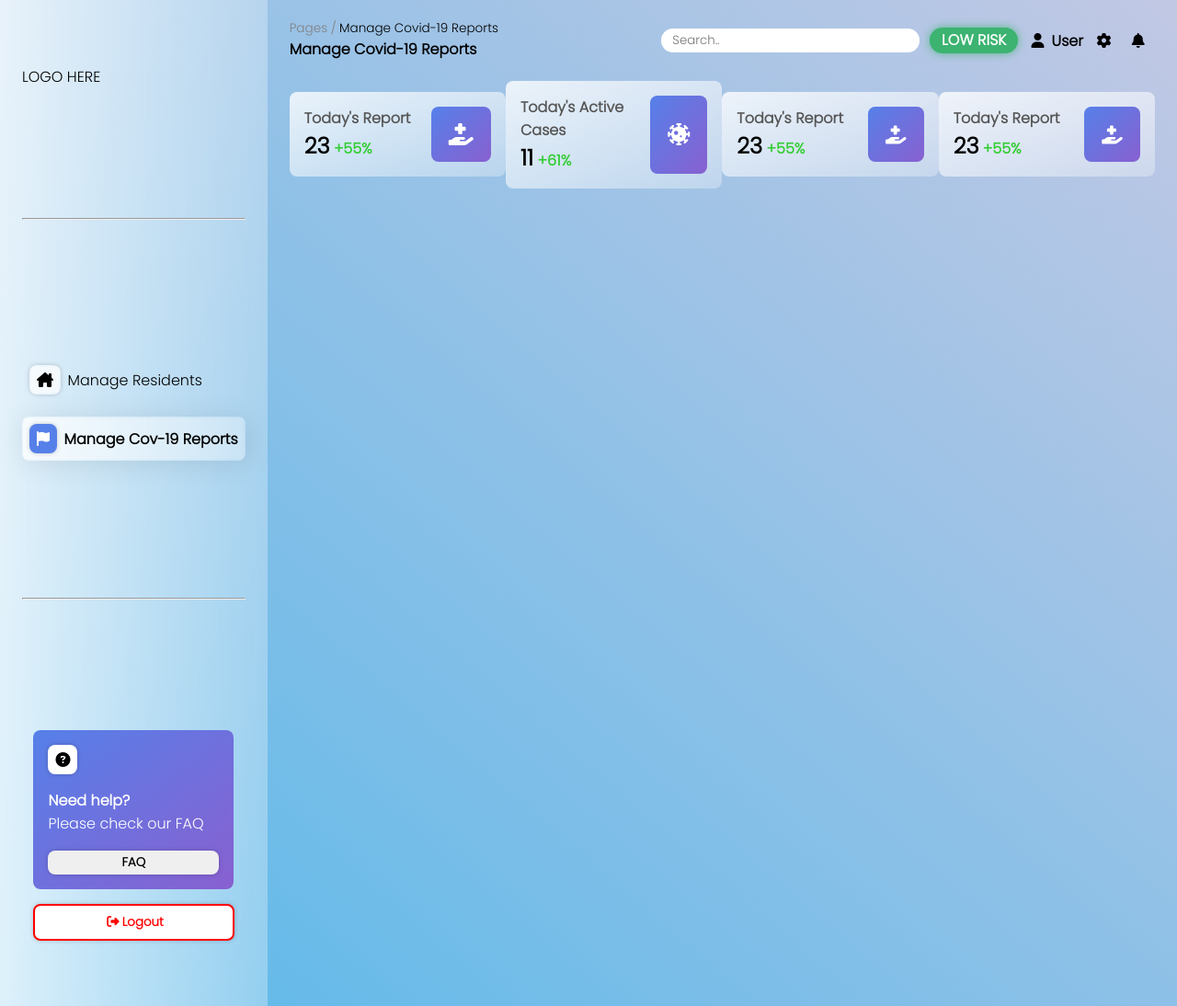
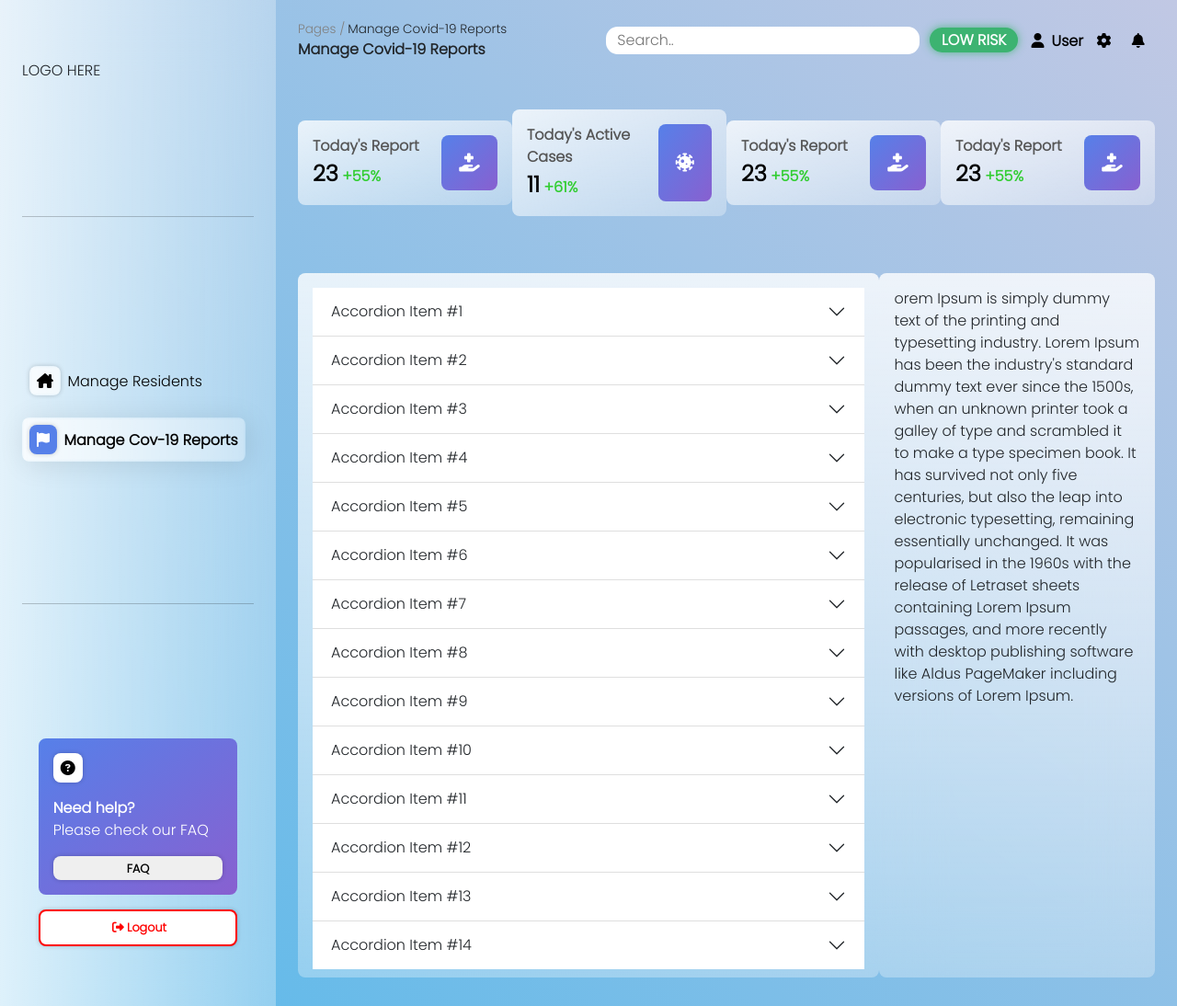
Before and after one commit to mekukun/OC-Team1, a PHP site: page /admin/managecovreport.html in a window 1280 px wide. Shown: the whole page at 92% size. Run offline with PHP 8.4, Linux system fonts and the light colour scheme; some libraries are stand-ins or nearby versions.

Commit message:
Add accordion and Bootstrap CDN

```diff
--- a/admin/managecovreport.html
+++ b/admin/managecovreport.html
@@ -6,23 +6,30 @@
     <meta name="viewport" content="width=device-width, initial-scale=1.0" />
     <title>Manage Covid-19 Reports</title>
     <link
+      href="https://cdn.jsdelivr.net/npm/bootstrap@5.0.2/dist/css/bootstrap.min.css"
+      rel="stylesheet"
+    />
+    <script src="https://cdn.jsdelivr.net/npm/bootstrap@5.0.2/dist/js/bootstrap.bundle.min.js"></script>
+    <link
       rel="stylesheet"
       type="text/css"
       href="../assets/css/stylesheet.css"
     />
     <script
+      rel="preload"
       src="https://kit.fontawesome.com/c2eb2d7176.js"
+      as="script"
       crossorigin="anonymous"
     ></script>
   </head>
   <body>
     <nav>
-      <div class="container">LOGO HERE</div>
+      <div class="icontainer">LOGO HERE</div>
       <hr />
-      <div class="container">
+      <div class="icontainer">
         <a href="manageresidents.html">
           <div class="navcontrol">
-            <i class="fa-solid fa-house-chimney"></i>
+            <i class="fa-solid fa-house-chimney icon-sizing"></i>
             <span>Manage Residents</span>
           </div>
         </a>
@@ -34,9 +41,11 @@
         </a>
       </div>
       <hr />
-      <div class="bottom container">
+      <div class="bottom icontainer">
         <div class="profilebox">
-          <div><i class="fa-solid fa-circle-question"></i></div>
+          <div>
+            <i class="fa-solid fa-circle-question"></i>
+          </div>
           <div class="wordprofilebox">
             <div style="font-weight: bold"><span>Need help?</span></div>
             <div><span>Please check our FAQ</span></div>
@@ -90,7 +99,7 @@
                   <span>+55%</span>
                 </div>
               </div>
-              <i class="fa-solid fa-hand-holding-medical fa-xl"></i>
+              <i class="fa-solid fa-hand-holding-medical fa-lg"></i>
             </div>
             <div class="stats">
               <div class="statsbody">
@@ -100,7 +109,7 @@
                   <span>+61%</span>
                 </div>
               </div>
-              <i class="fa-solid fa-virus-covid fa-xl"></i>
+              <i class="fa-solid fa-virus-covid fa-lg"></i>
             </div>
             <div class="stats">
               <div class="statsbody">
@@ -124,11 +133,403 @@
             </div>
           </div>
           <div class="reportboard">
-            <div class="rightreport">
-              <div class="searchreport"></div>
-              <div class="reportlist"></div>
+            <div class="reportlist">
+              <div class="accordion accordion-flush" id="accordionFlushExample">
+                <div class="accordion-item">
+                  <h2 class="accordion-header" id="flush-headingOne">
+                    <button
+                      class="accordion-button collapsed"
+                      type="button"
+                      data-bs-toggle="collapse"
+                      data-bs-target="#flush-collapseOne"
+                      aria-expanded="false"
+                      aria-controls="flush-collapseOne"
+                    >
+                      Accordion Item #1
+                    </button>
+                  </h2>
+                  <div
+                    id="flush-collapseOne"
+                    class="accordion-collapse collapse"
+                    aria-labelledby="flush-headingOne"
+                    data-bs-parent="#accordionFlushExample"
+                  >
+                    <div class="accordion-body">
+                      Placeholder content for this accordion, which is intended
+                      to demonstrate the <code>.accordion-flush</code> class.
+                      This is the first item's accordion body.
+                    </div>
+                  </div>
+                </div>
+                <div class="accordion-item">
+                  <h2 class="accordion-header" id="flush-headingTwo">
+                    <button
+                      class="accordion-button collapsed"
+                      type="button"
+                      data-bs-toggle="collapse"
+                      data-bs-target="#flush-collapseTwo"
+                      aria-expanded="false"
+                      aria-controls="flush-collapseTwo"
+                    >
+                      Accordion Item #2
+                    </button>
+                  </h2>
+                  <div
+                    id="flush-collapseTwo"
+                    class="accordion-collapse collapse"
+                    aria-labelledby="flush-headingTwo"
+                    data-bs-parent="#accordionFlushExample"
+                  >
+                    <div class="accordion-body">
+                      Placeholder content for this accordion, which is intended
+                      to demonstrate the <code>.accordion-flush</code> class.
+                      This is the second item's accordion body. Let's imagine
+                      this being filled with some actual content.
+                    </div>
+                  </div>
+                </div>
+                <div class="accordion-item">
+                  <h2 class="accordion-header" id="flush-headingThree">
+                    <button
+                      class="accordion-button collapsed"
+                      type="button"
+                      data-bs-toggle="collapse"
+                      data-bs-target="#flush-collapseThree"
+                      aria-expanded="false"
+                      aria-controls="flush-collapseThree"
+                    >
+                      Accordion Item #3
+                    </button>
+                  </h2>
+                  <div
+                    id="flush-collapseThree"
+                    class="accordion-collapse collapse"
+                    aria-labelledby="flush-headingThree"
+                    data-bs-parent="#accordionFlushExample"
+                  >
+                    <div class="accordion-body">
+                      Placeholder content for this accordion, which is intended
+                      to demonstrate the <code>.accordion-flush</code> class.
+                      This is the third item's accordion body. Nothing more
+                      exciting happening here in terms of content, but just
+                      filling up the space to make it look, at least at first
+                      glance, a bit more representative of how this would look
+                      in a real-world application.
+                    </div>
+                  </div>
+                </div>
+                <div class="accordion-item">
+                  <h2 class="accordion-header" id="flush-headingFour">
+                    <button
+                      class="accordion-button collapsed"
+                      type="button"
+                      data-bs-toggle="collapse"
+                      data-bs-target="#flush-collapseFour"
+                      aria-expanded="false"
+                      aria-controls="flush-collapseFour"
+                    >
+                      Accordion Item #4
+                    </button>
+                  </h2>
+                  <div
+                    id="flush-collapseFour"
+                    class="accordion-collapse collapse"
+                    aria-labelledby="flush-headingFour"
+                    data-bs-parent="#accordionFlushExample"
+                  >
+                    <div class="accordion-body">
+                      Placeholder content for this accordion, which is intended
+                      to demonstrate the <code>.accordion-flush</code> class.
+                      This is the first item's accordion body.
+                    </div>
+                  </div>
+                </div>
+                <div class="accordion-item">
+                  <h2 class="accordion-header" id="flush-headingFive">
+                    <button
+                      class="accordion-button collapsed"
+                      type="button"
+                      data-bs-toggle="collapse"
+                      data-bs-target="#flush-collapseFive"
+                      aria-expanded="false"
+                      aria-controls="flush-collapseFive"
+                    >
+                      Accordion Item #5
+                    </button>
+                  </h2>
+                  <div
+                    id="flush-collapseFive"
+                    class="accordion-collapse collapse"
+                    aria-labelledby="flush-headingFive"
+                    data-bs-parent="#accordionFlushExample"
+                  >
+                    <div class="accordion-body">
+                      Placeholder content for this accordion, which is intended
+                      to demonstrate the <code>.accordion-flush</code> class.
+                      This is the first item's accordion body.
+                    </div>
+                  </div>
+                </div>
+                <div class="accordion-item">
+                  <h2 class="accordion-header" id="flush-headingSix">
+                    <button
+                      class="accordion-button collapsed"
+                      type="button"
+                      data-bs-toggle="collapse"
+                      data-bs-target="#flush-collapseSix"
+                      aria-expanded="false"
+                      aria-controls="flush-collapseSix"
+                    >
+                      Accordion Item #6
+                    </button>
+                  </h2>
+                  <div
+                    id="flush-collapseSix"
+                    class="accordion-collapse collapse"
+                    aria-labelledby="flush-headingSix"
+                    data-bs-parent="#accordionFlushExample"
+                  >
+                    <div class="accordion-body">
+                      Placeholder content for this accordion, which is intended
+                      to demonstrate the <code>.accordion-flush</code> class.
+                      This is the first item's accordion body.
+                    </div>
+                  </div>
+                </div>
+                <div class="accordion-item">
+                  <h2 class="accordion-header" id="flush-headingSeven">
+                    <button
+                      class="accordion-button collapsed"
+                      type="button"
+                      data-bs-toggle="collapse"
+                      data-bs-target="#flush-collapseSeven"
+                      aria-expanded="false"
+                      aria-controls="flush-collapseSeven"
+                    >
+                      Accordion Item #7
+                    </button>
+                  </h2>
+                  <div
+                    id="flush-collapseSeven"
+                    class="accordion-collapse collapse"
+                    aria-labelledby="flush-headingSeven"
+                    data-bs-parent="#accordionFlushExample"
+                  >
+                    <div class="accordion-body">
+                      Placeholder content for this accordion, which is intended
+                      to demonstrate the <code>.accordion-flush</code> class.
+                      This is the second item's accordion body. Let's imagine
+                      this being filled with some actual content.
+                    </div>
+                  </div>
+                </div>
+                <div class="accordion-item">
+                  <h2 class="accordion-header" id="flush-headingEight">
+                    <button
+                      class="accordion-button collapsed"
+                      type="button"
+                      data-bs-toggle="collapse"
+                      data-bs-target="#flush-collapseEight"
+                      aria-expanded="false"
+                      aria-controls="flush-collapseEight"
+                    >
+                      Accordion Item #8
+                    </button>
+                  </h2>
+                  <div
+                    id="flush-collapseEight"
+                    class="accordion-collapse collapse"
+                    aria-labelledby="flush-headingEight"
+                    data-bs-parent="#accordionFlushExample"
+                  >
+                    <div class="accordion-body">
+                      Placeholder content for this accordion, which is intended
+                      to demonstrate the <code>.accordion-flush</code> class.
+                      This is the third item's accordion body. Nothing more
+                      exciting happening here in terms of content, but just
+                      filling up the space to make it look, at least at first
+                      glance, a bit more representative of how this would look
+                      in a real-world application.
+                    </div>
+                  </div>
+                </div>
+                <div class="accordion-item">
+                  <h2 class="accordion-header" id="flush-headingNine">
+                    <button
+                      class="accordion-button collapsed"
+                      type="button"
+                      data-bs-toggle="collapse"
+                      data-bs-target="#flush-collapseNine"
+                      aria-expanded="false"
+                      aria-controls="flush-collapseNine"
+                    >
+                      Accordion Item #9
+                    </button>
+                  </h2>
+                  <div
+                    id="flush-collapseNine"
+                    class="accordion-collapse collapse"
+                    aria-labelledby="flush-headingNine"
+                    data-bs-parent="#accordionFlushExample"
+                  >
+                    <div class="accordion-body">
+                      Placeholder content for this accordion, which is intended
+                      to demonstrate the <code>.accordion-flush</code> class.
+                      This is the first item's accordion body.
+                    </div>
+                  </div>
+                </div>
+                <div class="accordion-item">
+                  <h2 class="accordion-header" id="flush-headingTen">
+                    <button
+                      class="accordion-button collapsed"
+                      type="button"
+                      data-bs-toggle="collapse"
+                      data-bs-target="#flush-collapseTen"
+                      aria-expanded="false"
+                      aria-controls="flush-collapseTen"
+                    >
+                      Accordion Item #10
+                    </button>
+                  </h2>
+                  <div
+                    id="flush-collapseTen"
+                    class="accordion-collapse collapse"
+                    aria-labelledby="flush-headingTen"
+                    data-bs-parent="#accordionFlushExample"
+                  >
+                    <div class="accordion-body">
+                      Placeholder content for this accordion, which is intended
+                      to demonstrate the <code>.accordion-flush</code> class.
+                      This is the first item's accordion body.
+                    </div>
+                  </div>
+                </div>
+                <div class="accordion-item">
+                  <h2 class="accordion-header" id="flush-headingEleven">
+                    <button
+                      class="accordion-button collapsed"
+                      type="button"
+                      data-bs-toggle="collapse"
+                      data-bs-target="#flush-collapseEleven"
+                      aria-expanded="false"
+                      aria-controls="flush-collapseEleven"
+                    >
+                      Accordion Item #11
+                    </button>
+                  </h2>
+                  <div
+                    id="flush-collapseEleven"
+                    class="accordion-collapse collapse"
+                    aria-labelledby="flush-headingEleven"
+                    data-bs-parent="#accordionFlushExample"
+                  >
+                    <div class="accordion-body">
+                      Placeholder content for this accordion, which is intended
+                      to demonstrate the <code>.accordion-flush</code> class.
+                      This is the second item's accordion body. Let's imagine
+                      this being filled with some actual content.
+                    </div>
+                  </div>
+                </div>
+                <div class="accordion-item">
+                  <h2 class="accordion-header" id="flush-headingTwelve">
+                    <button
+                      class="accordion-button collapsed"
+                      type="button"
+                      data-bs-toggle="collapse"
+                      data-bs-target="#flush-collapseTwelve"
+                      aria-expanded="false"
+                      aria-controls="flush-collapseTwelve"
+                    >
+                      Accordion Item #12
+                    </button>
+                  </h2>
+                  <div
+                    id="flush-collapseTwelve"
+                    class="accordion-collapse collapse"
+                    aria-labelledby="flush-headingTwelve"
+                    data-bs-parent="#accordionFlushExample"
+                  >
+                    <div class="accordion-body">
+                      Placeholder content for this accordion, which is intended
+                      to demonstrate the <code>.accordion-flush</code> class.
+                      This is the third item's accordion body. Nothing more
+                      exciting happening here in terms of content, but just
+                      filling up the space to make it look, at least at first
+                      glance, a bit more representative of how this would look
+                      in a real-world application.
+                    </div>
+                  </div>
+                </div>
+                <div class="accordion-item">
+                  <h2 class="accordion-header" id="flush-headingThirteen">
+                    <button
+                      class="accordion-button collapsed"
+                      type="button"
+                      data-bs-toggle="collapse"
+                      data-bs-target="#flush-collapseThirteen"
+                      aria-expanded="false"
+                      aria-controls="flush-collapseThirteen"
+                    >
+                      Accordion Item #13
+                    </button>
+                  </h2>
+                  <div
+                    id="flush-collapseThirteen"
+                    class="accordion-collapse collapse"
+                    aria-labelledby="flush-headingThirteen"
+                    data-bs-parent="#accordionFlushExample"
+                  >
+                    <div class="accordion-body">
+                      Placeholder content for this accordion, which is intended
+                      to demonstrate the <code>.accordion-flush</code> class.
+                      This is the first item's accordion body.
+                    </div>
+                  </div>
+                </div>
+                <div class="accordion-item">
+                  <h2 class="accordion-header" id="flush-headingFourteen">
+                    <button
+                      class="accordion-button collapsed"
+                      type="button"
+                      data-bs-toggle="collapse"
+                      data-bs-target="#flush-collapseFourteen"
+                      aria-expanded="false"
+                      aria-controls="flush-collapseFourteen"
+                    >
+                      Accordion Item #14
+                    </button>
+                  </h2>
+                  <div
+                    id="flush-collapseFourteen"
+                    class="accordion-collapse collapse"
+                    aria-labelledby="flush-headingFourteen"
+                    data-bs-parent="#accordionFlushExample"
+                  >
+                    <div class="accordion-body">
+                      Placeholder content for this accordion, which is intended
+                      to demonstrate the <code>.accordion-flush</code> class.
+                      This is the first item's accordion body.
+                    </div>
+                  </div>
+                </div>
+              </div>
             </div>
-            <div class="leftreport"></div>
+            <div class="reportactivity">
+              <span
+                >orem Ipsum is simply dummy text of the printing and typesetting
+                industry. Lorem Ipsum has been the industry's standard dummy
+                text ever since the 1500s, when an unknown printer took a galley
+                of type and scrambled it to make a type specimen book. It has
+                survived not only five centuries, but also the leap into
+                electronic typesetting, remaining essentially unchanged. It was
+                popularised in the 1960s with the release of Letraset sheets
+                containing Lorem Ipsum passages, and more recently with desktop
+                publishing software like Aldus PageMaker including versions of
+                Lorem Ipsum.</span
+              >
+            </div>
           </div>
         </div>
       </div>
--- a/assets/css/stylesheet.css
+++ b/assets/css/stylesheet.css
@@ -5,6 +5,10 @@
   padding: 0;
   box-sizing: border-box;
   font-family: "Poppins", sans-serif;
+}
+
+html {
+  font-size: 1rem !important;
 }
 
 i {
@@ -28,6 +32,7 @@ nav {
   display: flex;
   justify-content: space-around;
   flex-direction: column;
+  width: 300px;
   height: 100vh;
   background: linear-gradient(
     to right,
@@ -40,11 +45,11 @@ nav {
 }
 
 a {
-  text-decoration: none;
-  color: black;
-}
-
-.container {
+  text-decoration: none !important;
+  color: black !important;
+}
+
+.icontainer {
   /* height: 40vh; */
   display: flex;
   justify-content: space-evenly;
@@ -55,6 +60,10 @@ a {
 
 .bottom {
   align-items: center;
+}
+
+.bottom button {
+  font-size: 0.8rem;
 }
 
 .navcontrol {
@@ -121,6 +130,7 @@ a {
 }
 
 .profilebox button {
+  color: #000;
   padding: 0.2rem 5rem;
   font-weight: bold;
   border-style: none;
@@ -129,7 +139,7 @@ a {
   transition: transform 0.2s;
 }
 
-button:hover {
+.icontainer button:hover {
   transform: scale(1.05);
 }
 
@@ -226,7 +236,7 @@ button:hover {
   display: flex;
   flex-direction: column;
   height: 92vh;
-  justify-content: space-between;
+  justify-content: space-around;
   /* background-color: green; */
 }
 
@@ -283,13 +293,50 @@ button:hover {
 
 .reportboard {
   display: flex;
+  flex-direction: row;
+  justify-content: space-between;
+  /* padding: 1rem;
+  border-radius: 0.5rem;
   background: linear-gradient(
     to right,
     rgba(255, 255, 255, 0.8),
     rgba(255, 255, 255, 0.3)
   );
   z-index: 2;
+  backdrop-filter: blur(2rem); */
+}
+
+.reportlist {
+  height: 70vh;
+  width: 53vw;
+  overflow-x: hidden;
+  overflow-y: auto;
+  padding: 1rem;
+  border-radius: 0.5rem;
+  background: linear-gradient(
+    to bottom,
+    rgba(255, 255, 255, 0.8),
+    rgba(255, 255, 255, 0.3)
+  );
+  z-index: 2;
   backdrop-filter: blur(2rem);
+}
+
+.reportlist::-webkit-scrollbar {
+  display: none;
+}
+
+.reportactivity {
+  padding: 1rem;
+  border-radius: 0.5rem;
+  background: linear-gradient(
+    to bottom,
+    rgba(255, 255, 255, 0.8),
+    rgba(255, 255, 255, 0.3)
+  );
+  z-index: 2;
+  backdrop-filter: blur(2rem);
+  width: 25vw;
 }
 
 .btn {
```
Also changed, not shown: admin/manageresidents.html (+10 -3 lines), admin/profileadmin.html (+10 -3 lines), resident/profile.html (+13 -4 lines), resident/registervisitor.html (+13 -4 lines), resident/reportcovquarantinestats.html (+13 -4 lines), resident/viewnearbyfacilities.html (+13 -4 lines).
